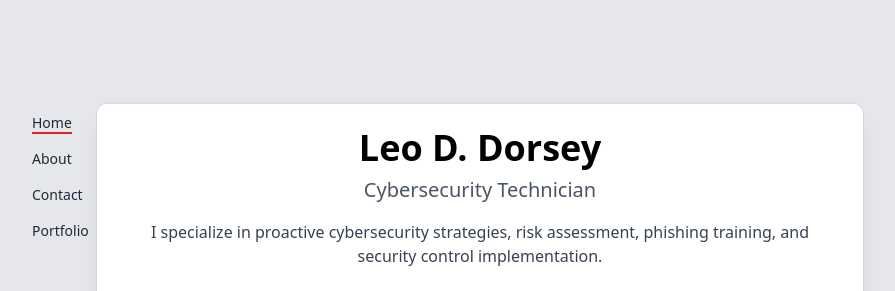
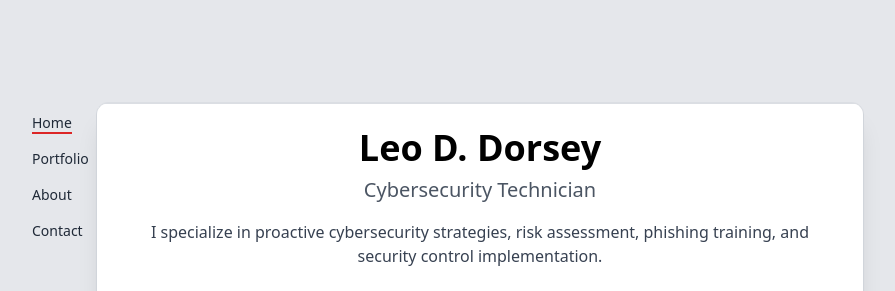
Before and after one commit to lddorse/cybersecurityportfolio, a React (Vite) app: page / in a window 1280 px wide. Shown: the top 291 px of the page, without its empty margins (160-1055 px from the left). Built offline with nearby package versions, Linux system fonts and the light colour scheme.

Commit message:
update title

```diff
--- a/src/components/Navbar.jsx
+++ b/src/components/Navbar.jsx
@@ -20,9 +20,9 @@ const Navbar = () => {
       <nav className="hidden sm:block fixed z-50 top-[calc(50%-297px+10px)] left-[calc(50%-384px-64px)]">
         <ul className="flex flex-col gap-4 text-gray-800 text-sm font-medium">
           <li>{navLink('/', 'Home')}</li>
+          <li>{navLink('/portfolio', 'Portfolio')}</li>
           <li>{navLink('/about', 'About')}</li>
           <li>{navLink('/contact', 'Contact')}</li>
-          <li>{navLink('/portfolio', 'Portfolio')}</li>
         </ul>
       </nav>
 
@@ -30,9 +30,9 @@ const Navbar = () => {
       <nav className="sm:hidden fixed top-4 left-1/2 transform -translate-x-1/2 z-50">
         <ul className="flex gap-6 text-gray-800 text-sm font-medium">
           <li>{navLink('/', 'Home')}</li>
+          <li>{navLink('/portfolio', 'Portfolio')}</li>
           <li>{navLink('/about', 'About')}</li>
           <li>{navLink('/contact', 'Contact')}</li>
-          <li>{navLink('/portfolio', 'Portfolio')}</li>
         </ul>
       </nav>
     </>
```
